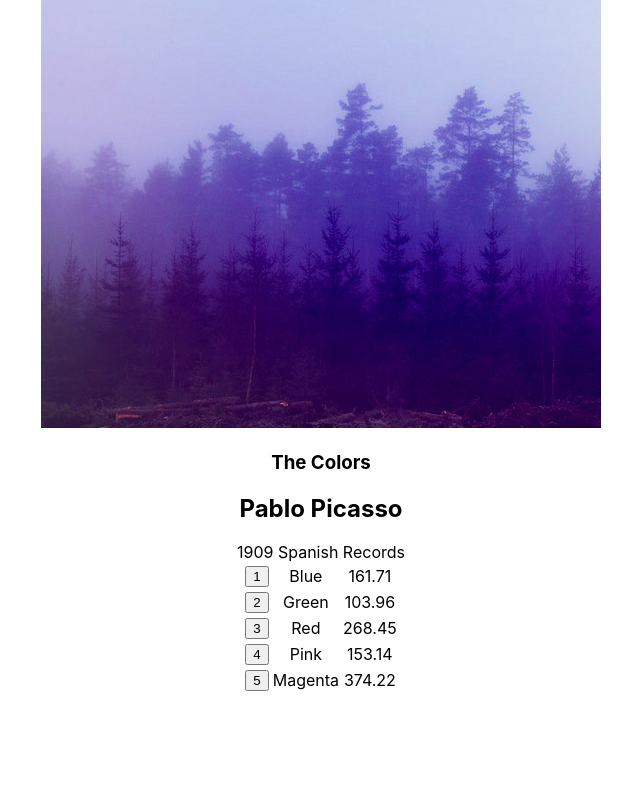
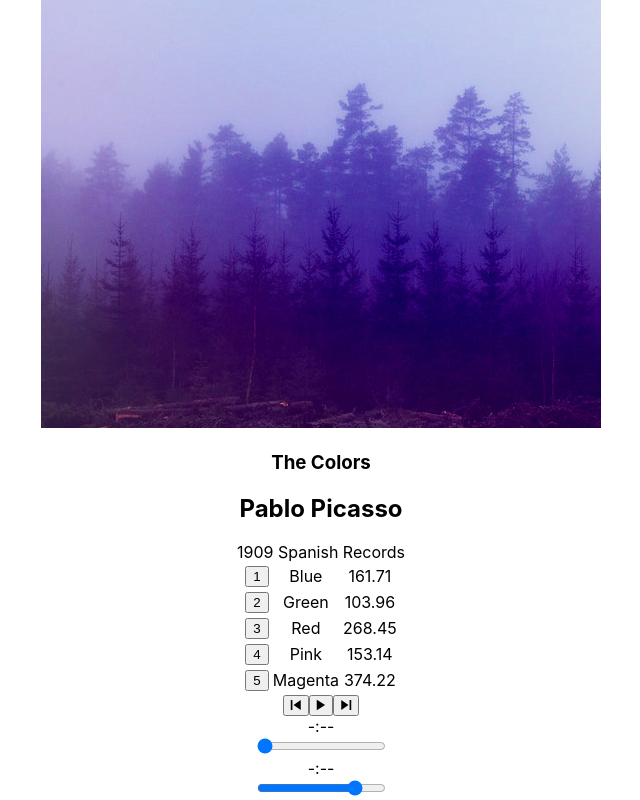
Before and after one commit to ehl225/bloc-jams-react, a React (Create React App) app: page /album/the-colors in a window 1280 px wide. Shown: the part 234-1034 px from the top of the page, without its empty margins (319-959 px from the left). Before the commit the page ends 928 px from the top, so only its background shows below. Built offline with nearby package versions, Linux system fonts and the light colour scheme.

Commit message:
Added working play/pause/previous buttons in playerbar

```diff
--- a/src/components/Album.js
+++ b/src/components/Album.js
@@ -1,5 +1,6 @@
 import React, {Component} from 'react';
 import albumData from './../data/albums';
+import PlayerBar from './PlayerBar';
 
 class Album extends Component {
 	constructor(props) {
@@ -46,6 +47,14 @@
 		} else {
 			return i+1;
 }
+}
+	handlePrevClick() {
+		const currentIndex = this.state.album.songs.findIndex(song => this.state.currentSong === song);
+		console.log("PrevClick");
+		const newIndex = Math.max(0, currentIndex - 1);
+		const newSong = this.state.album.songs[newIndex];
+		this.setSong(newSong);
+		this.play();
 }
 	handleSongClick(song) {
 		const isSameSong = this.state.currentSong === song;
@@ -97,6 +106,12 @@
 			)}
 			 </tbody>
 		</table>
+	<PlayerBar
+		isPlaying={this.state.isPlaying}
+		currentSong={this.state.currentSong}
+		handleSongClick={() =>this.handleSongClick(this.state.currentSong)}
+		handlePrevClick={() => this.handlePrevClick()}
+		/>
 	</section>
 	);
 }
--- /dev/null
+++ b/src/components/PlayerBar.js
@@ -0,0 +1,38 @@
+import React, {Component} from 'react';
+
+class PlayerBar extends Component {
+	render() {
+		return (
+			<section className="player-bar">
+			<section id="buttons">
+				<button id="previous" onClick= {this.props.handlePrevClick}>
+					<span
+className="icon ion-md-skip-backward"></span>
+				</button>
+				<button id="play-pause" onClick={this.props.handleSongClick}>
+					<span className={this.props.isPlaying ? 'icon ion-md-pause' :'icon ion-md-play'
+}></span>
+				</button>
+				<button id="next">
+					<span
+className="icon ion-md-skip-forward"></span>
+				</button>
+			</section>
+			<section id="time-control">
+				<div className="current-time">-:--</div>
+				<input type="range" className="seek-bar"
+value="0" />
+				<div className="total-time">-:--</div>
+			</section>
+			< section id="volume-control">
+				<div className="icon ion-volume-low"></div>
+				<input type="range" className="seek-bar"
+value="80" />
+				<div className="icon ion-volume-high"></div>
+			</section>
+			</section>
+			);
+		}
+	}
+
+export default PlayerBar;
```
